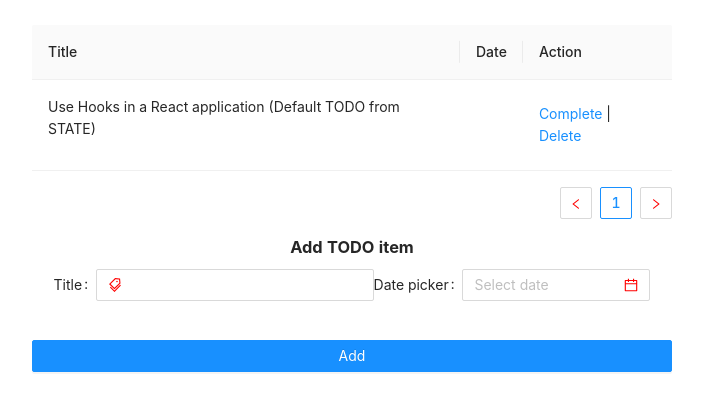
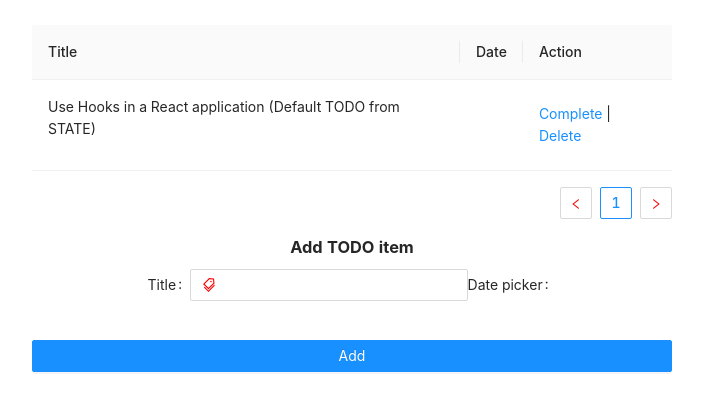
Before and after one commit to w3bdesign/todo-hooks, a React (Create React App) app: page / in a window 1280 px wide. Shown: the top 410 px of the page, without its empty margins (288-991 px from the left). Built offline with nearby package versions, Linux system fonts and the light colour scheme.

Commit message:
Update form.component.jsx

```diff
--- a/src/components/Form/form.component.jsx
+++ b/src/components/Form/form.component.jsx
@@ -1,16 +1,16 @@
 import React, { useState, useContext } from 'react';
 import { Input, Button, Form, Row, Col } from 'antd';
-import { TagsOutlined } from '@ant-design/icons'; // Icon
+import { TagsOutlined } from '@ant-design/icons';
 
 import { openNotification } from '../../functions/openNotification';
 
-import Calendar from '../Calendar/calendar.component';
+//import Calendar from '../Calendar/calendar.component';
 
 import { TodoContext } from '../../App';
 
 const TodoForm = () => {
   const [form, setForm] = useState();
-  const [todos, dispatchTodos] = useContext(TodoContext);
+  const [, dispatchTodos] = useContext(TodoContext);
 
   return (
     <>
@@ -46,9 +46,9 @@ const TodoForm = () => {
 
           <Col>
             <Form.Item label="Date picker">
-
-                <Calendar onChange={() => console.log('Change!')} />
-
+              {
+                //<Calendar onChange={() => console.log('Change!')} />
+              }
             </Form.Item>
           </Col>
         </Row>
```
